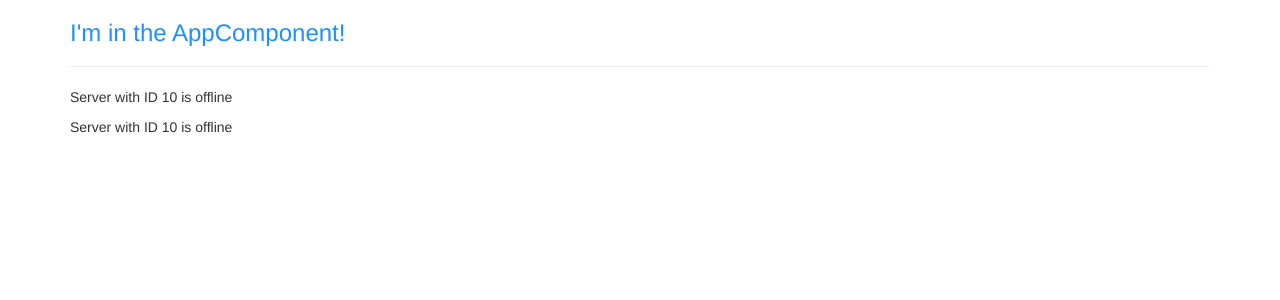
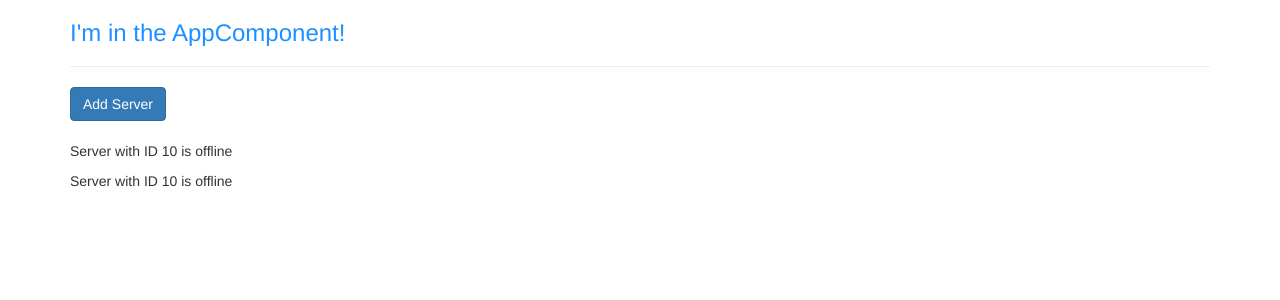
Before and after one commit to Jose1Useche/Angular, an Angular app: page / in a window 1280 px wide. Shown: the top 300 px of the page. Built offline with nearby package versions, Linux system fonts and the light colour scheme.

Commit message:
26. Property Binding.

```diff
--- a/src/app/servers/servers.component.html
+++ b/src/app/servers/servers.component.html
@@ -1,2 +1,6 @@
+<button
+    class="btn btn-primary"
+    [disabled]="!allowNewServer">Add Server</button>
+<br><br>
 <app-server></app-server>
 <app-server></app-server>
--- a/src/app/servers/servers.component.ts
+++ b/src/app/servers/servers.component.ts
@@ -4,14 +4,20 @@ import { Component, OnInit } from '@angular/core';
   // selector: '[app-servers]',
   // selector: '.app-servers',
   selector: 'app-servers',
-  template: `
-    <app-server></app-server>
-    <app-server></app-server>`,
+  // template: `
+  //   <app-server></app-server>
+  //   <app-server></app-server>`,
+  templateUrl: './servers.component.html',
   styleUrls: ['./servers.component.css']
 })
 export class ServersComponent implements OnInit {
+  allowNewServer = false;
 
-  constructor() { }
+  constructor() {
+    setTimeout(() => {
+      this.allowNewServer = true;
+    }, 2000);
+   }
 
   ngOnInit() {
   }
```
